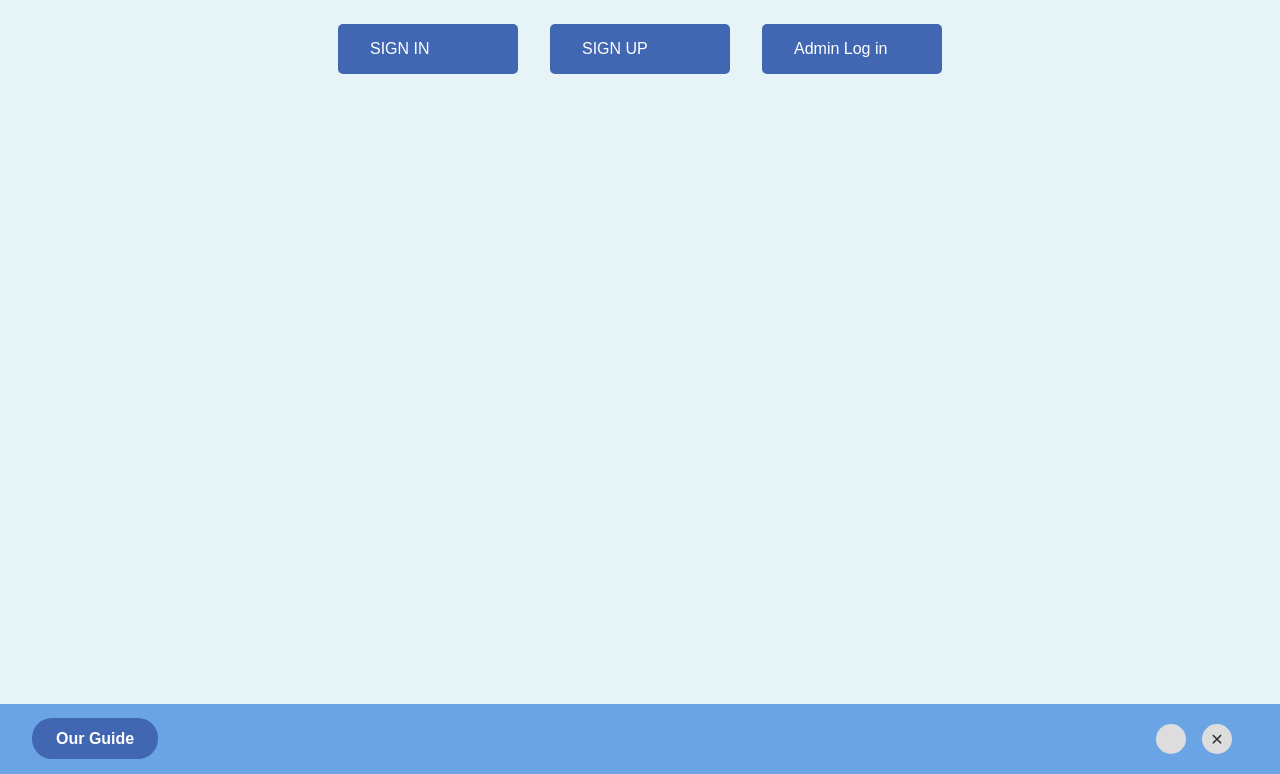
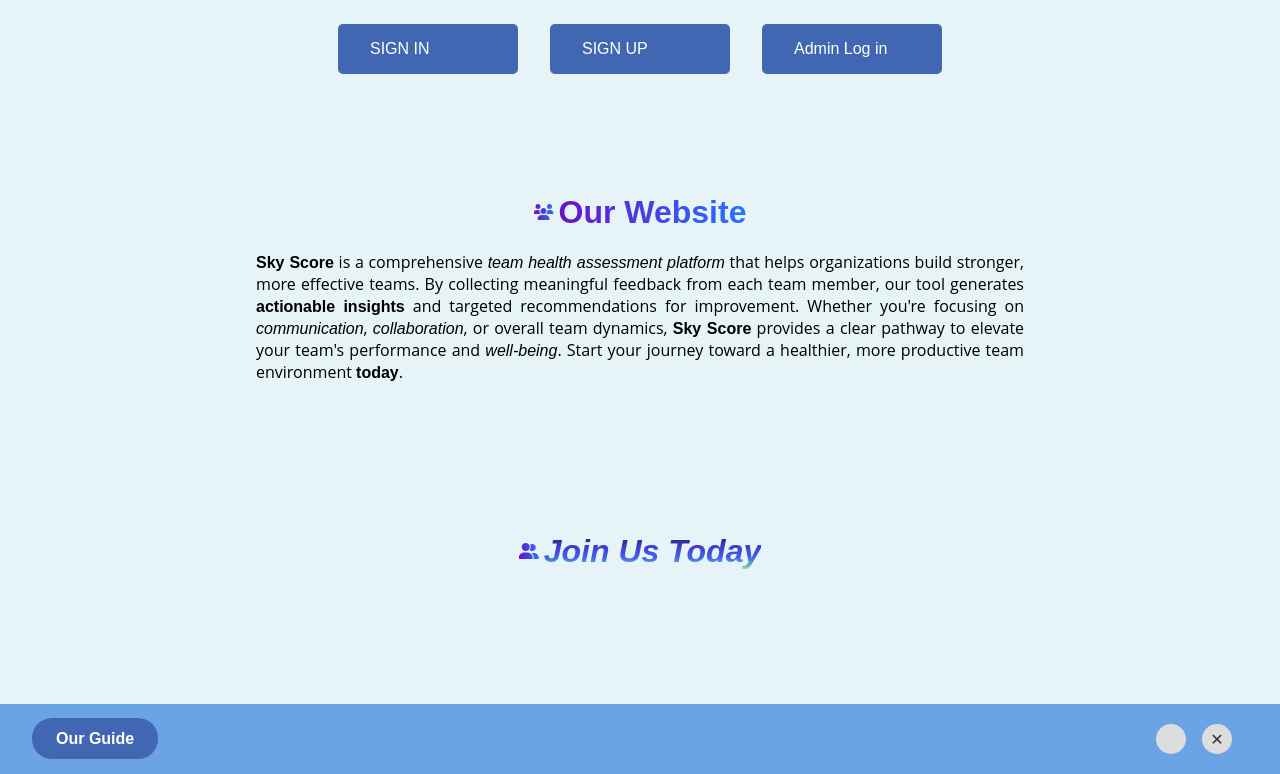
Before and after one commit to shahramhal/SkyScore, a Django app: page / in a window 1280 px wide. Shown: the part 146-920 px from the top of the page. Run offline with Django 5.2, Linux system fonts and the light colour scheme.

Commit message:
Styling changes

```diff
--- a/Users/static/css/home.css
+++ b/Users/static/css/home.css
@@ -6,11 +6,62 @@
   width: 100%;
   max-width: 1200px;
 }
+
 .content-container {
   max-width: 1200px;
   margin: 50px auto 120px auto;
   padding: 0 1rem;
   width: 100%;
+}
+
+.text_center {
+  text-align: center;
+  margin: 20px;
+  margin-left: auto;
+  margin-right: auto;
+  margin-bottom: 150px;
+  width: 60%;
+  font-family: Open Sans, sans-serif;
+  text-align: justify;
+}
+
+.h1_center {
+  display: flex;
+  align-items: center;
+  gap: 8px;
+  margin-right: auto;
+  margin-left: 5px;
+  font-family: Nunito Sans, sans-serif;
+  background: linear-gradient(to right, #6a11cb, #2575fc);
+  -webkit-background-clip: text;
+  color: transparent;
+}
+
+.h1_center_2 {
+  display: flex;
+  align-items: center;
+  gap: 8px;
+  margin-right: auto;
+  margin-left: 5px;
+  font-weight: bolder;
+  background-image: linear-gradient(to bottom, #1a1a2e, #3f37c9, #4361ee, #80ed99);
+  color: transparent;
+  -webkit-background-clip: text;
+}
+
+.center_image {
+  margin-left: auto;
+  background: linear-gradient(to right, #6a11cb, #2575fc);
+  -webkit-background-clip: text;
+  color: transparent;
+
+}
+
+.display_in-line {
+  display: flex;
+  align-items: center;
+  margin-left: auto;
+  margin-right: auto;
 }
 
 /* Responsive adjustments */
--- a/Users/static/css/signup.css
+++ b/Users/static/css/signup.css
@@ -53,6 +53,8 @@
   display: flex;
   justify-content: space-between;
   margin-bottom: 1rem;
+  margin-left: auto;
+  margin-right: auto;
 }
 
 .password-toggle-container {
--- a/Users/templates/engineer_dashboard.html
+++ b/Users/templates/engineer_dashboard.html
@@ -70,7 +70,7 @@
 
           <div class="health-cards-grid">
             <!-- Example Health Card (repeat for each metric) -->
-            <div class="health-cards-grid">
+            <div class="health-cards-grid_left">
               {% for card in health_cards %}
               <div class="health-card {% if card.voted and card.vote_value >= 3 %}green{% elif card.voted and card.vote_value >= 2 %}amber{% elif card.voted %}red{% else %}amber{% endif %}">
                 <h3>{{ card.cardname }}</h3>
--- a/Users/templates/home.html
+++ b/Users/templates/home.html
@@ -8,6 +8,7 @@
     <title>User Page</title>
     <link rel="stylesheet" href="{% static 'css/base.css' %}" />
     <link rel="stylesheet" href="{% static 'css/home.css' %}" />
+    <link rel="stylesheet" href="https://cdnjs.cloudflare.com/ajax/libs/font-awesome/6.4.0/css/all.min.css" />
   </head>
   <body>
     <div class="main-container">
@@ -21,7 +22,25 @@
           <a href="{% url 'admin:index' %}" class="auth-button">Admin Log in</a>
         </div>
       </div>
+      <div>
+        <div class="display_in-line">
+          <a class="center_image"><i class="fas fa-users title-icon"></i></a>
+          <h1 class="h1_center">Our Website</h1>
+
+        </div>
+        <p class="text_center">
+          <b>Sky Score</b> is a comprehensive <i>team health assessment platform</i> that helps organizations build stronger, more effective teams. By collecting meaningful feedback from each team member, our tool generates <b>actionable insights</b> and targeted recommendations for improvement. Whether you're focusing on <i>communication</i>, <i>collaboration</i>, or overall team dynamics, <b>Sky Score</b> provides a clear pathway to elevate your team's performance and <i>well-being</i>. Start your journey toward a healthier, more productive team environment <b>today</b>.
+        </p>
+        <div class="display_in-line">
+          <a class="center_image"><i class="fas fa-solid fa-user-group  "></i></a>
+          <h1 class="h1_center_2"><i>Join Us Today</i></h1>
+
+        </div>
+
+      </div>
     </div>
+
+
 
     {% include "footer.html" %}
   </body>
```
Also changed, not shown: Users/static/css/base.css (+15 -6 lines), Users/static/css/engineer_dashboard.css (+10 -2 lines), db.sqlite3. Lines whose indentation alone changed are shown as unchanged.
